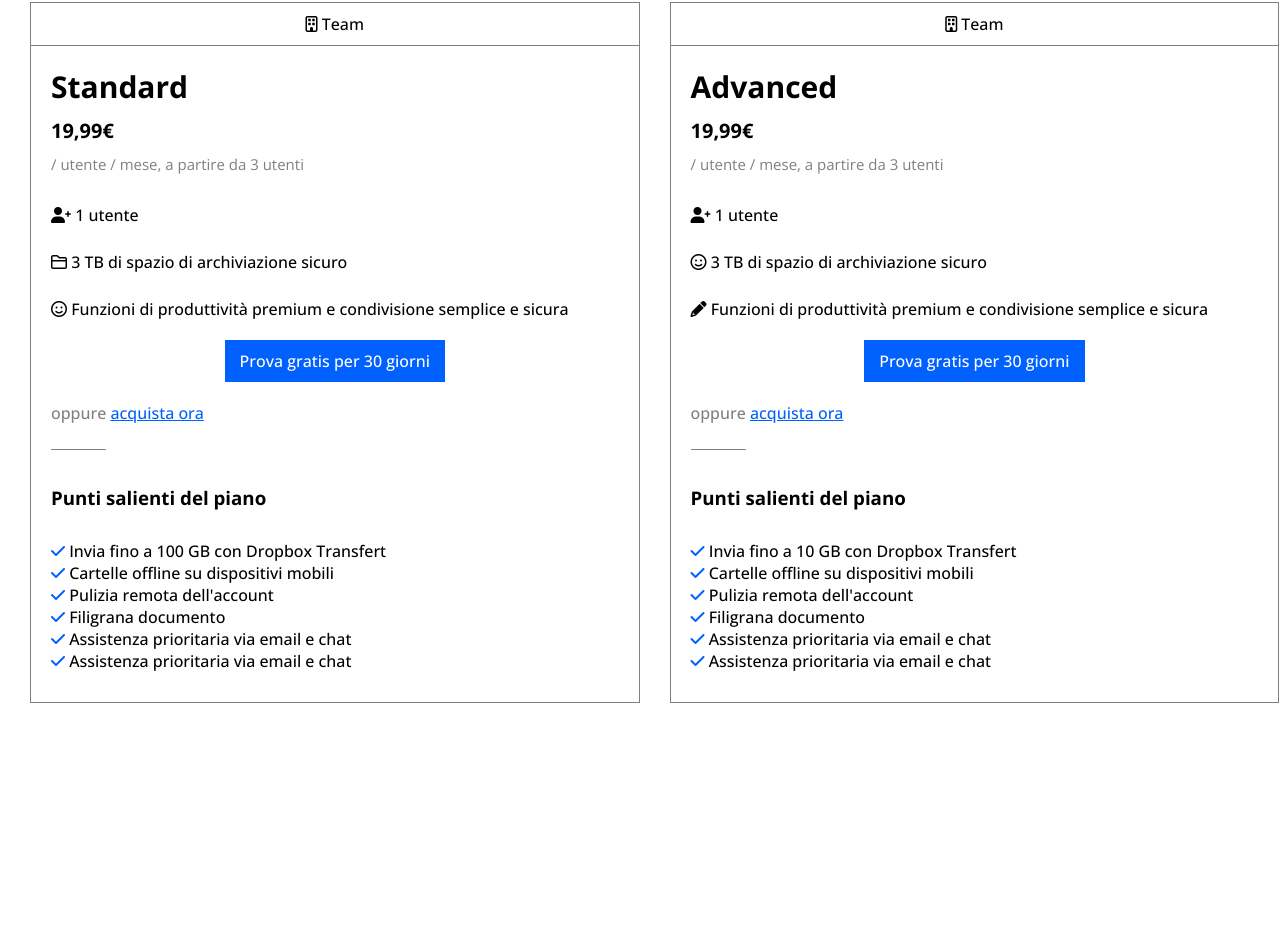
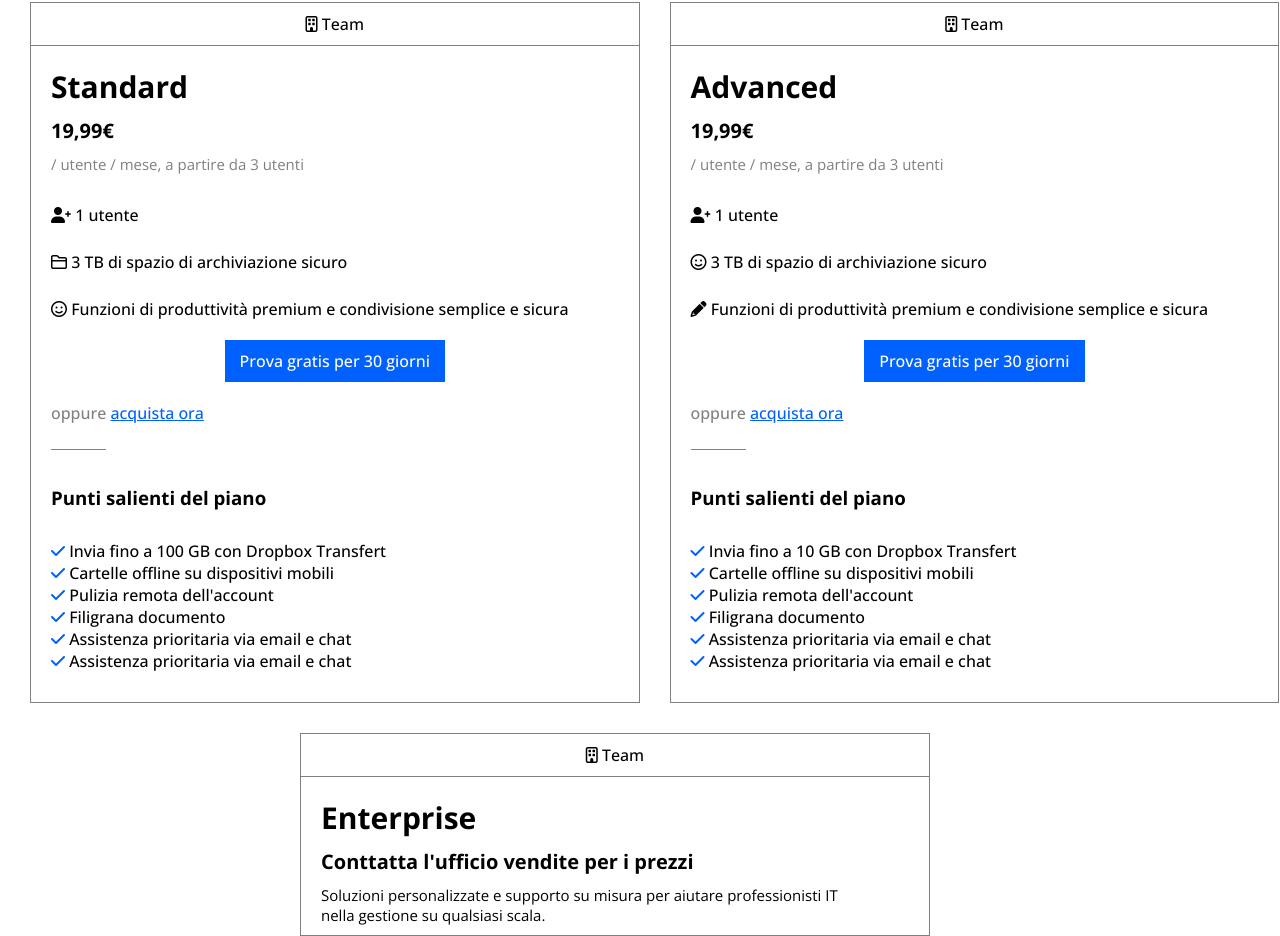
Before and after one commit to Francesco-Ostellari/htmlcss-dropbox, a plain HTML site: page index.html in a window 1280 px wide. Shown: the part 2309-3245 px from the top of the page. Before the commit the page ends 3012 px from the top, so only its background shows below. Drawn offline with nearby package versions, Linux system fonts and the light colour scheme.

Commit message:
add-bottom-table

```diff
--- a/css/style.css
+++ b/css/style.css
@@ -246,3 +246,21 @@ div .img-logo {
 .riassunto-piano {
   padding: 20px 70px 10px 20px;
 }
+
+.row-main {
+  border: 1px solid grey;
+  margin: 30px 350px 0 300px;
+}
+
+.row-title {
+  border-bottom: 1px solid grey;
+  text-align: center;
+  padding: 10px;
+}
+
+.soluzioni {
+   font-size: 15px;
+   font-weight: 400;
+   color: black;
+   padding: 0 70px 10px 20px;
+}
--- a/index.html
+++ b/index.html
@@ -173,7 +173,15 @@
           </ul>
         </div>
       </div>
-
+    </div>
+    <div class="row-main">
+      <div class="row-title">
+      <i class="far fa-building"></i> <span class="tipo-profilo"> Team </span>
+      </div>
+      <p class="titolo-profilo"> Enterprise </p>
+      <p class="costo"> Conttatta l'ufficio vendite per i prezzi </p>
+      <p class="soluzioni"> Soluzioni personalizzate e supporto su misura per aiutare professionisti IT nella gestione su qualsiasi scala. </p>
+    </div>
   </main>
 </body>
 </html>
```
